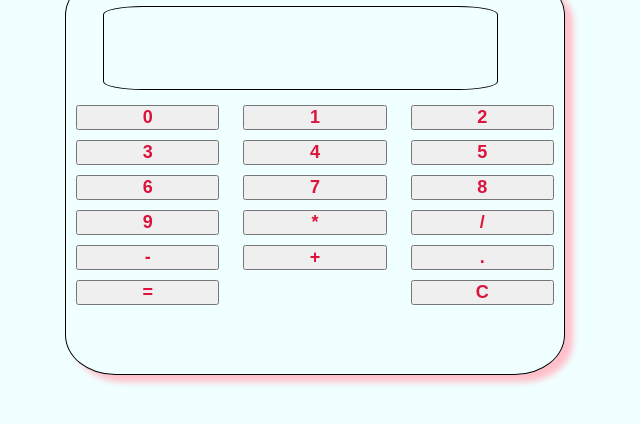
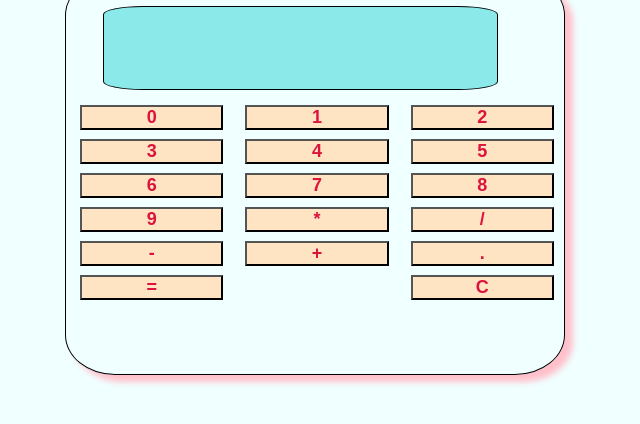
Before and after one commit to SimrithaReddy/exam, a plain HTML site: page index.html in a window 1280 px wide. Shown: the part 244-668 px from the top of the page, without its empty margins (325-965 px from the left). Drawn offline with Linux system fonts and the light colour scheme.

Commit message:
simple calci

```diff
--- a/script.js
+++ b/script.js
@@ -1,7 +1,5 @@
 let bar = document.querySelector(".bar");
-
 let buttons = document.querySelectorAll(".btn")
-
 let clear = document.querySelector(".clear-btn")
 let equal = document.querySelector(".equal-btn")
 let dot = document.querySelector(".dot-btn")
--- a/style.css
+++ b/style.css
@@ -40,7 +40,7 @@ h1{
     border: 1px solid black;
     border-radius: 10%;
     padding: 1rem;
-    background-color: azure;
+    background-color: rgb(139, 233, 233);
     color: rgb(92, 8, 226);
     text-align: left;
 }
@@ -55,7 +55,10 @@ h1{
 
 button{
     flex: 0 0 30%;
-    margin: 5px 0;
+    margin-top: 5px;
+    margin-bottom: 4px;
+    margin-left: 4px;
+    background-color: bisque;
     color: crimson;
     font-size: large;
     font-weight: bolder;
```
Also changed, not shown: index.html (+0 -1 lines).
